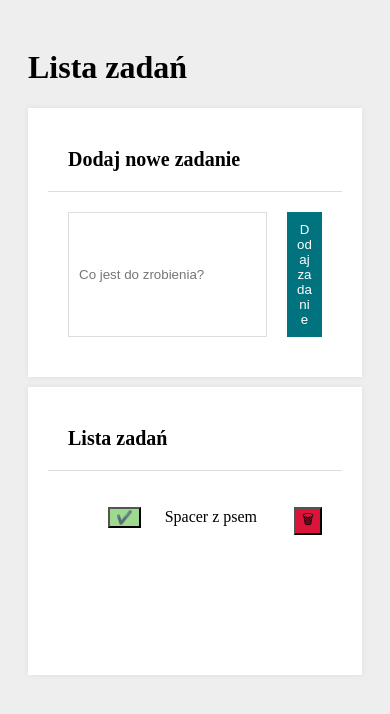
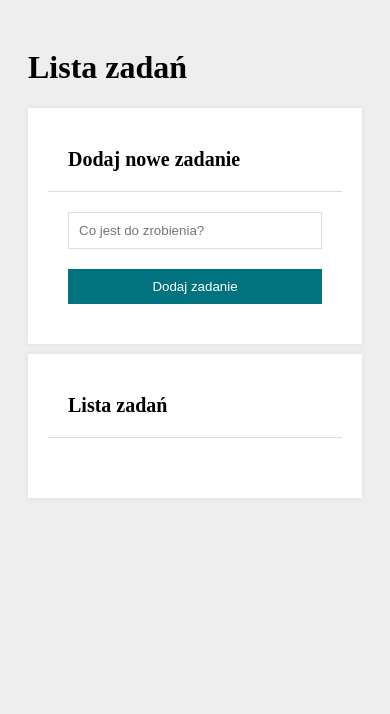
Before and after one commit to Suchy21/TaskList, a plain HTML site: page index.html in a window 390 px wide. Drawn offline with Linux system fonts and the light colour scheme.

Commit message:
apperance and responsiveness correcded

```diff
--- a/js/script.js
+++ b/js/script.js
@@ -1,20 +1,13 @@
 {
-    const tasks = [
-        {
-            content: "Spacer z psem",
-            done: false,
-        },
-    ];
+    const tasks = [];
 
     const addNewTask = (newTaskContent) => {
         tasks.push({
             content: newTaskContent,
-            done: false,
-            class: "tasks__item"
+
         });
         render();
     };
-
 
     const removeTask = (taskIndex) => {
         tasks.splice(taskIndex, 1);
@@ -48,16 +41,19 @@
         let htmlString = "";
         for (const [taskIndex, task] of tasks.entries()) {
             htmlString += `
-                <div class="tasks">
-                    <li class="text "${task.done ? ' style="text-decoration: line-through;"' : ''}>
-                        <button class="tasks__item js-done">✔️</button>
+                    <li class="tasks"${task.done ? ' style="text-decoration: line-through;"' : ''}>
+                    <button class="tasks__item js-done">
+                    ${task.done ? "✔️" : ""}
+                    </button>
+                    <span>
                         ${task.content}
-                        <button class="tasks__item--remove js-remove">🗑</button>
-
+                    </span>
+                    <button class="tasks__item--remove js-remove">
+                    🗑
+                    </button>
                     </li>
-                </div>
-            `;
-        }
+                ` ;
+            }
         document.querySelector(".js-tasks").innerHTML = htmlString;
 
         bindEvents();
--- a/stylesheets(css)/stylesheet.css
+++ b/stylesheets(css)/stylesheet.css
@@ -47,10 +47,9 @@ body {
     border: none;
 }
 .tasks {
-    display: grid;
-    grid-template-columns: 100%;
-    grid-template-rows: repeat(2, 1fr);
-
+    list-style: none;
+    margin: 0;
+    padding: 0;
 
 
 }
@@ -59,10 +58,13 @@ body {
     background-color: rgb(155, 218, 143);
     color: aliceblue;
     margin-right: 20px;
+    width: 30px;
+    height: 30px;
 }
 .tasks__item--remove{
     background-color: crimson;
-    max-width: 30px;
+    width: 30px;
+    height: 30px;
     float: right;
 
 }
@@ -70,8 +72,7 @@ body {
     list-style: none;
 }
 @media (max-width: 767px){
-    .form__button{
-        display: flex;
-        flex-wrap: wrap;
+    .form{
+        grid-template-columns: 1fr;
     }
 }
```
